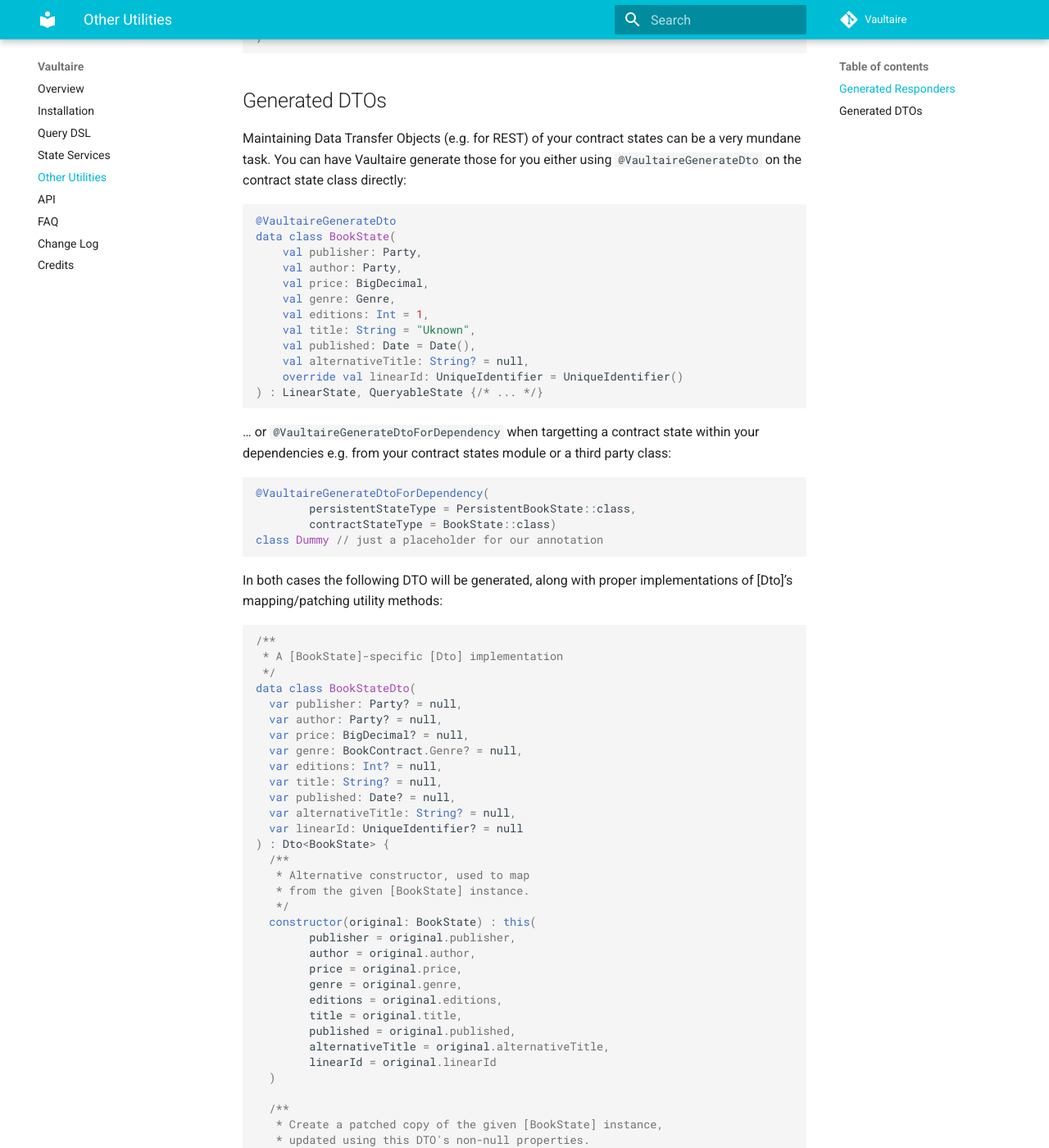
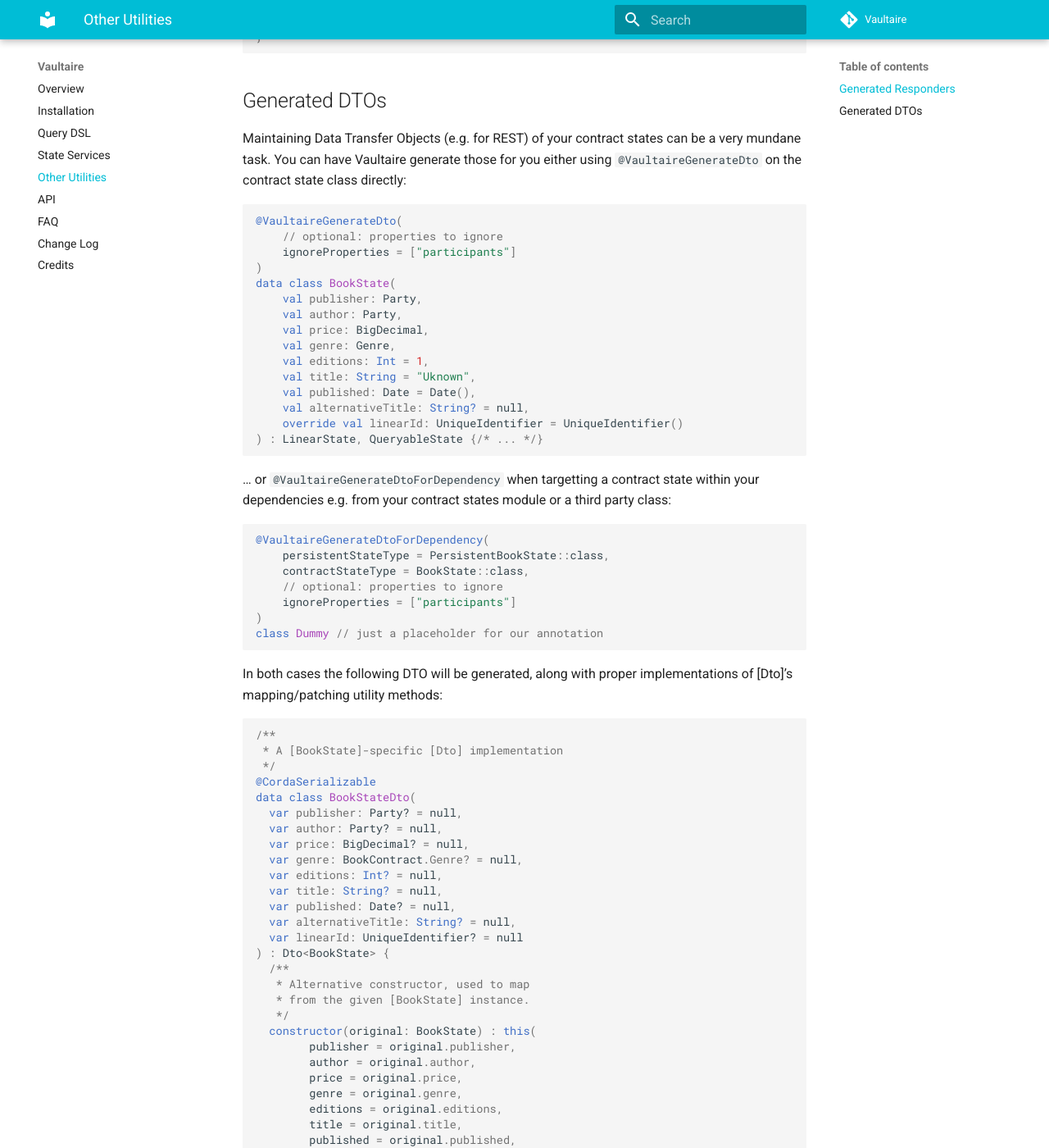
Before and after one commit to manosbatsis/vaultaire, an MkDocs documentation site: the page built from docs/other-utils.md, in a window 1280 px wide and 1400 px high, scrolled down 1077 px. Shown: the whole window at 82% size. Built offline with MkDocs 1.6.1 and Material for MkDocs 9.7.7, drawn with Linux system fonts in a browser that asks for light colours; comment, search, counter and statistics services are not loaded.

Commit message:
minor doc update

````diff
--- a/docs/other-utils.md
+++ b/docs/other-utils.md
@@ -60,7 +60,10 @@ You can have Vaultaire generate those for you either using `@VaultaireGenerateDt
 on the contract state class directly:
 
 ```kotlin
-@VaultaireGenerateDto
+@VaultaireGenerateDto(
+    // optional: properties to ignore
+    ignoreProperties = ["participants"]
+)
 data class BookState(
     val publisher: Party,
     val author: Party,
@@ -80,8 +83,11 @@ e.g. from your contract states module or a third party class:
 
 ```kotlin
 @VaultaireGenerateDtoForDependency(
-        persistentStateType = PersistentBookState::class,
-        contractStateType = BookState::class)
+    persistentStateType = PersistentBookState::class,
+    contractStateType = BookState::class,
+    // optional: properties to ignore
+    ignoreProperties = ["participants"]
+)
 class Dummy // just a placeholder for our annotation
 ```
 
@@ -92,6 +98,7 @@ mapping/patching utility methods:
 /**
  * A [BookState]-specific [Dto] implementation
  */
+@CordaSerializable
 data class BookStateDto(
   var publisher: Party? = null,
   var author: Party? = null,
````
